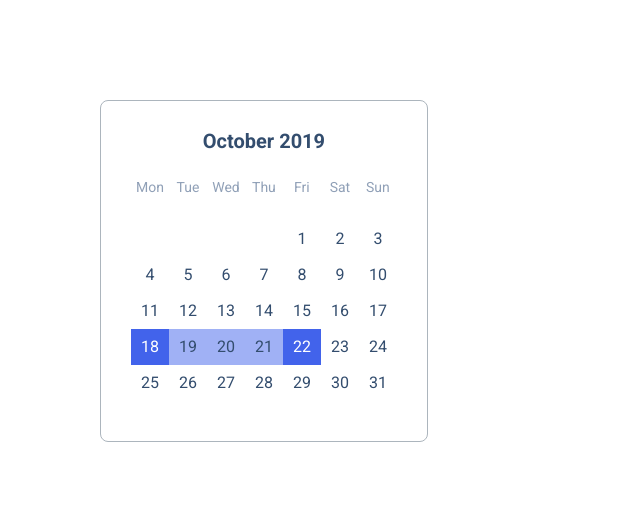
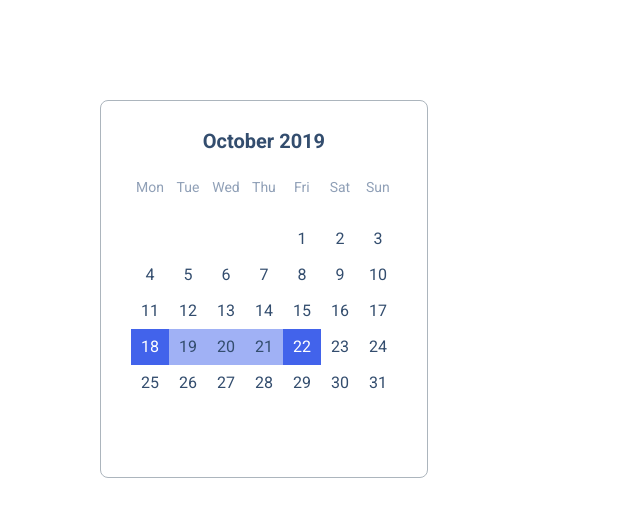
Before and after one commit to js-tasks-ru/htmlcss-20231027_mu57di3, a website: page 05-lection3/03-calendar/index.html in a window 1280 px wide. Shown: the whole page, without its empty margins (0-640 px from the left). Drawn offline with Linux system fonts and the light colour scheme.

Commit message:
Мелкие фиксы

```diff
--- a/05-lection3/03-calendar/calendar.css
+++ b/05-lection3/03-calendar/calendar.css
@@ -34,7 +34,7 @@
 .calendar__days {
     display: grid;
     grid-template-columns: repeat(7, 1fr);
-    grid-template-rows: repeat(6, min-content);
+    grid-template-rows: repeat(6, 1fr);
     justify-items: stretch;
     align-items: center;
 }
--- a/05-lection3/03-calendar/index.html
+++ b/05-lection3/03-calendar/index.html
@@ -25,10 +25,10 @@
                 <div class="calendar__week_day">Sun</div>
             </div>
             <div class="calendar__days">
-                <div class="calendar__day calendar__empty_day"></div>
-                <div class="calendar__day calendar__empty_day"></div>
-                <div class="calendar__day calendar__empty_day"></div>
-                <div class="calendar__day calendar__empty_day"></div>
+                <div class="calendar__day"></div>
+                <div class="calendar__day"></div>
+                <div class="calendar__day"></div>
+                <div class="calendar__day"></div>
                 <div class="calendar__day">1</div>
                 <div class="calendar__day">2</div>
                 <div class="calendar__day">3</div>
@@ -60,13 +60,13 @@
                 <div class="calendar__day">29</div>
                 <div class="calendar__day">30</div>
                 <div class="calendar__day">31</div>
-                <div class="calendar__day calendar__empty_day"></div>
-                <div class="calendar__day calendar__empty_day"></div>
-                <div class="calendar__day calendar__empty_day"></div>
-                <div class="calendar__day calendar__empty_day"></div>
-                <div class="calendar__day calendar__empty_day"></div>
-                <div class="calendar__day calendar__empty_day"></div>
-                <div class="calendar__day calendar__empty_day"></div>
+                <div class="calendar__day"></div>
+                <div class="calendar__day"></div>
+                <div class="calendar__day"></div>
+                <div class="calendar__day"></div>
+                <div class="calendar__day"></div>
+                <div class="calendar__day"></div>
+                <div class="calendar__day"></div>
             </div>
         </div>
     </div>
```
